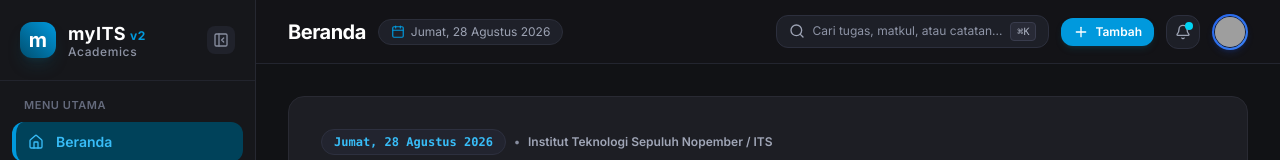
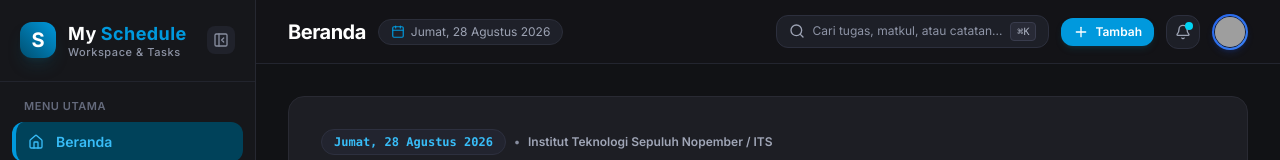
Before and after one commit to mazenibra89-oss/myschedule, a React (Vite) app: page / in a window 1280 px wide. Shown: the top 160 px of the page. Built offline with nearby package versions, Linux system fonts and the light colour scheme; no server answers; grey boxes are pictures that could not be loaded.

Commit message:
style: rename application branding to My Schedule

```diff
--- a/src/components/Navigation/Header.jsx
+++ b/src/components/Navigation/Header.jsx
@@ -21,7 +21,7 @@ export default function Header() {
       case 'personalisasi':
         return 'Personalisasi & Pengaturan';
       default:
-        return 'Academics Workspace';
+        return 'My Schedule Workspace';
     }
   };
 
--- a/src/components/Navigation/Sidebar.jsx
+++ b/src/components/Navigation/Sidebar.jsx
@@ -41,14 +41,14 @@ export default function Sidebar() {
           onClick={() => handleMobileNavClick('beranda')}
         >
           <div className="w-9 h-9 rounded-xl bg-gradient-to-tr from-[#005072] to-[#0099dd] flex items-center justify-center text-white font-bold text-xl shadow-lg shadow-cyan-900/30 shrink-0">
-            m
+            S
           </div>
           {(!isSidebarCollapsed || isMobile) && (
             <div>
               <div className="flex items-baseline font-bold text-white tracking-wide text-lg">
-                myITS <span className="text-xs ml-1 text-[#0099dd]">v2</span>
+                My <span className="text-[#0099dd] ml-1">Schedule</span>
               </div>
-              <div className="text-xs text-[#8e94a5] font-medium -mt-1 tracking-wider">Academics</div>
+              <div className="text-[11px] text-[#8e94a5] font-medium -mt-1 tracking-wider">Workspace & Tasks</div>
             </div>
           )}
         </div>
```
Also changed, not shown: index.html (+2 -2 lines).
